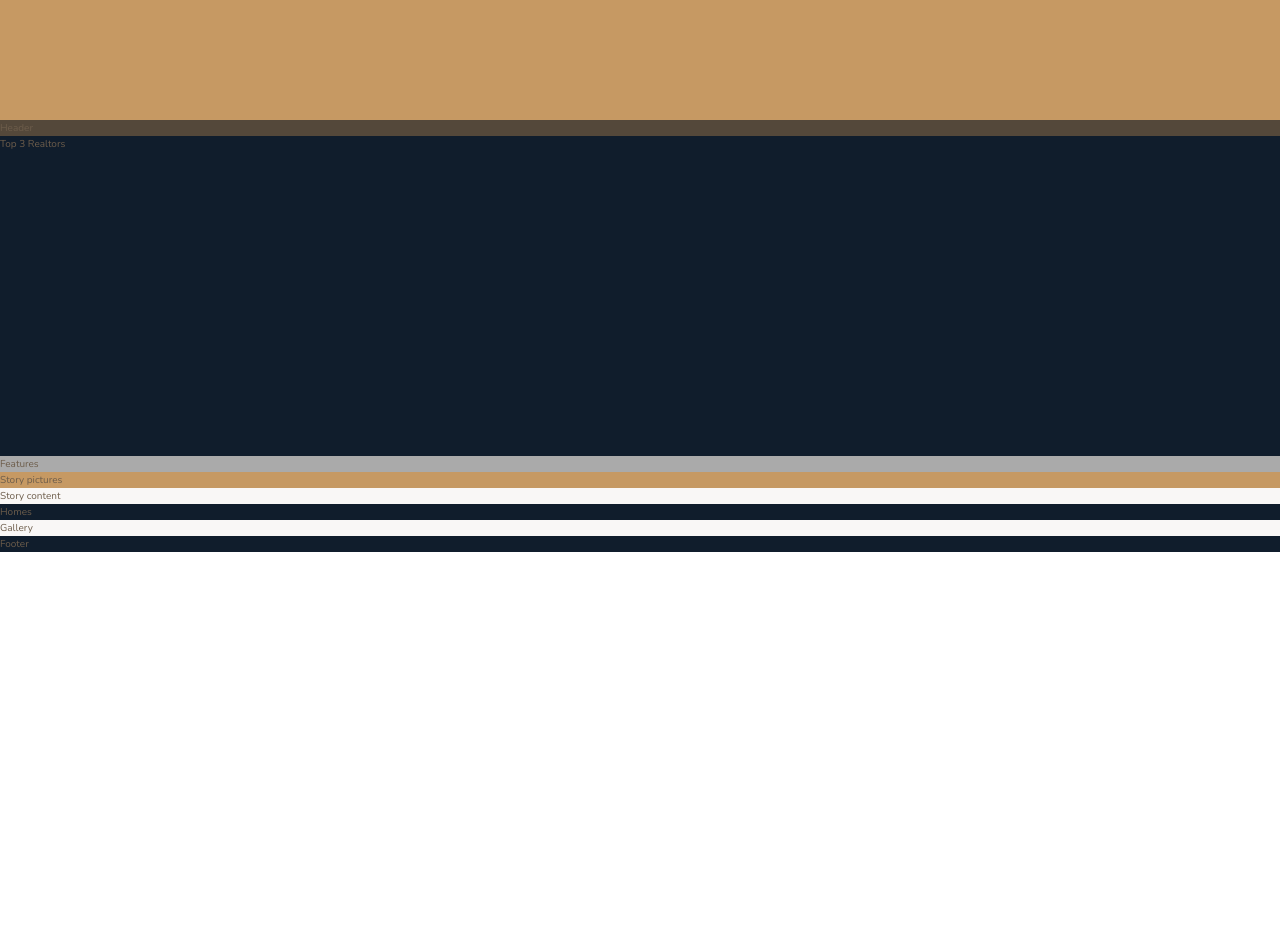
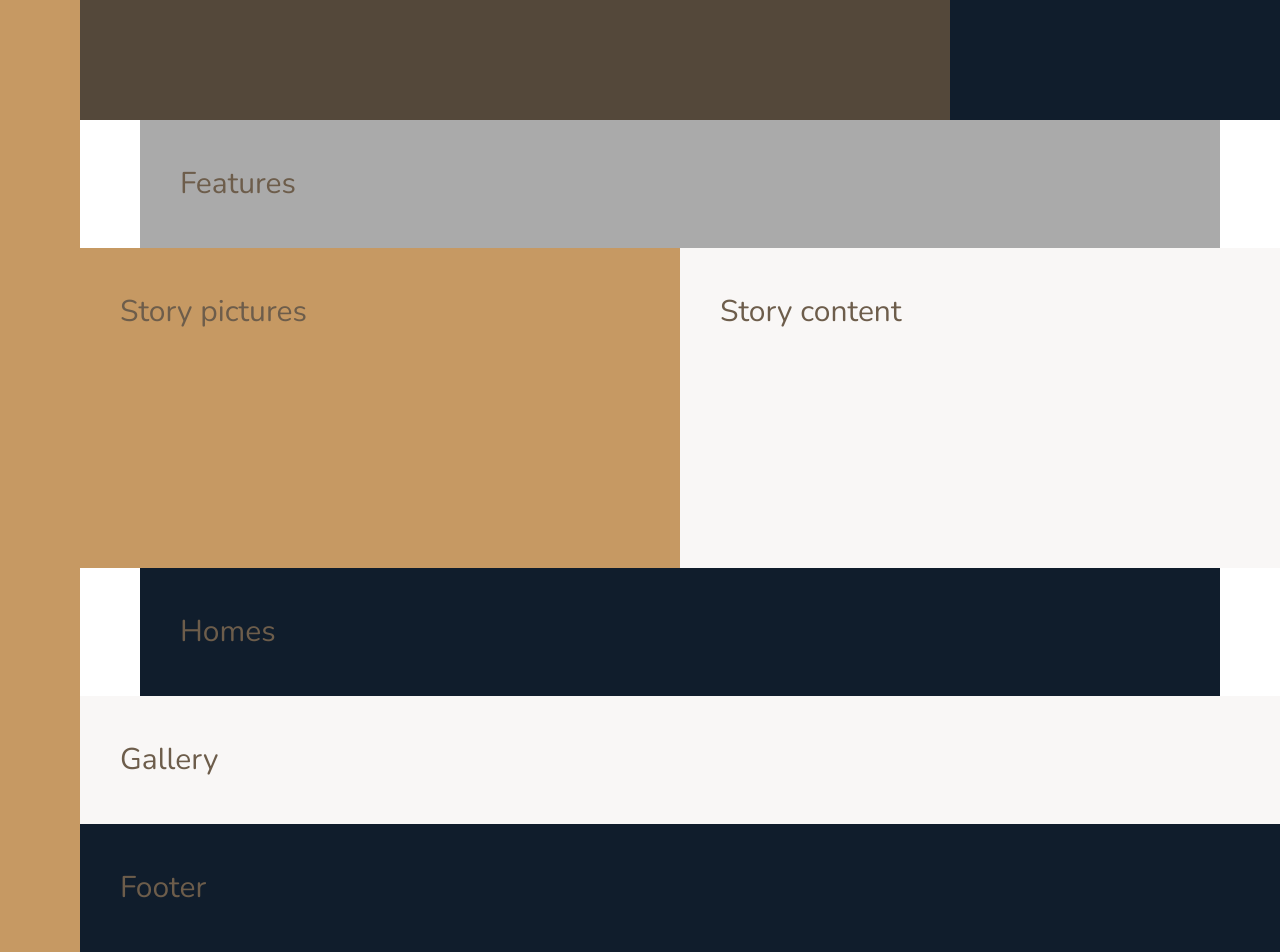
Before and after one commit to gabriel2302/Nexter-App, a plain HTML site: page index.html in a window 1280 px wide. Shown: the part 520-1472 px from the top of the page. Before the commit the page ends 1072 px from the top, so only its background shows below. Drawn offline with nearby package versions, Linux system fonts and the light colour scheme.

Commit message:
4°Commit - Definindo layout (colunas)

```diff
--- a/css/style.css
+++ b/css/style.css
@@ -17,31 +17,45 @@ body {
 
 .container {
   display: grid;
-  grid-template-rows: 80vh min-content 40vh repeat(3, min-content); }
+  grid-template-rows: 80vh min-content 40vh repeat(3, min-content);
+  grid-template-columns: [sidebar-start] 8rem [sidebar-end full-start] minmax(6rem, 1fr) [center-start] repeat(8, [col-start] minmax(min-content, 14rem) [col-end]) [center-end] minmax(6rem, 1fr) [full-end]; }
+  .container > * {
+    padding: 40px;
+    font-size: 3rem; }
 
 .sidebar {
-  background-color: #c69963; }
+  background-color: #c69963;
+  grid-column: sidebar-start / sidebar-end;
+  grid-row: 1 / -1; }
 
 .header {
-  background-color: #54483A; }
+  background-color: #54483A;
+  grid-column: full-start / col-end 6; }
 
 .realtors {
-  background-color: #101d2c; }
+  background-color: #101d2c;
+  grid-column: col-start 7 / full-end; }
 
 .features {
-  background-color: #aaa; }
+  background-color: #aaa;
+  grid-column: center-start / center-end; }
 
 .story__pictures {
-  background-color: #c69963; }
+  background-color: #c69963;
+  grid-column: full-start / col-end 4; }
 
 .story__content {
-  background-color: #f9f7f6; }
+  background-color: #f9f7f6;
+  grid-column: col-start 5 / full-end; }
 
 .homes {
-  background-color: #101d2c; }
+  background-color: #101d2c;
+  grid-column: center-start / center-end; }
 
 .gallery {
-  background-color: #f9f7f6; }
+  background-color: #f9f7f6;
+  grid-column: full-start / full-end; }
 
 .footer {
-  background-color: #101d2c; }
+  background-color: #101d2c;
+  grid-column: full-start / full-end; }
--- a/sass/_base.scss
+++ b/sass/_base.scss
@@ -37,4 +37,13 @@ body {
 .container {
     display: grid;
     grid-template-rows: 80vh min-content 40vh repeat(3, min-content);
+    grid-template-columns: [sidebar-start] 8rem [sidebar-end full-start]
+     minmax(6rem, 1fr) [center-start]
+     repeat(8, [col-start] minmax(min-content, 14rem) [col-end]) [center-end]
+     minmax(6rem, 1fr) [full-end];
+
+     & > * {
+         padding: 40px;
+         font-size: 3rem;
+     }
 }
--- a/sass/_features.scss
+++ b/sass/_features.scss
@@ -1,3 +1,4 @@
 .features {
     background-color: $color-grey-light-2;
+    grid-column: center-start / center-end;
 }
--- a/sass/_footer.scss
+++ b/sass/_footer.scss
@@ -1,3 +1,4 @@
 .footer {
     background-color: $color-secondary;
+    grid-column: full-start / full-end;
 }
--- a/sass/_gallery.scss
+++ b/sass/_gallery.scss
@@ -1,3 +1,4 @@
 .gallery {
     background-color: $color-grey-light-1;
+    grid-column: full-start / full-end;
 }
--- a/sass/_header.scss
+++ b/sass/_header.scss
@@ -1,3 +1,4 @@
 .header {
     background-color: $color-grey-dark-1;
+    grid-column: full-start / col-end 6;
 }
--- a/sass/_homes.scss
+++ b/sass/_homes.scss
@@ -1,3 +1,4 @@
 .homes {
     background-color: $color-secondary;
+    grid-column: center-start / center-end;
 }
--- a/sass/_realtors.scss
+++ b/sass/_realtors.scss
@@ -1,3 +1,4 @@
 .realtors {
     background-color: $color-secondary;
+    grid-column: col-start 7 / full-end;
 }
--- a/sass/_sidebar.scss
+++ b/sass/_sidebar.scss
@@ -1,3 +1,5 @@
 .sidebar {
     background-color: $color-primary;
+    grid-column: sidebar-start / sidebar-end;
+    grid-row: 1 / -1;
 }
--- a/sass/_story.scss
+++ b/sass/_story.scss
@@ -1,9 +1,11 @@
 .story {
     &__pictures {
         background-color: $color-primary;
+        grid-column: full-start / col-end 4;
     }
 
     &__content {
         background-color: $color-grey-light-1;
+        grid-column: col-start 5 / full-end;
     }
 }
```
